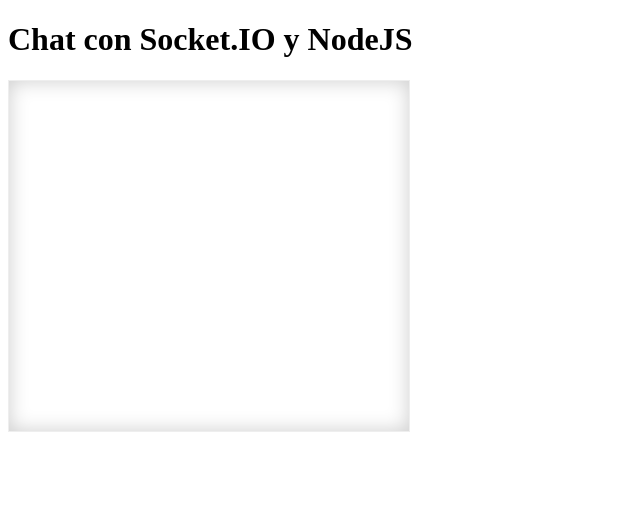
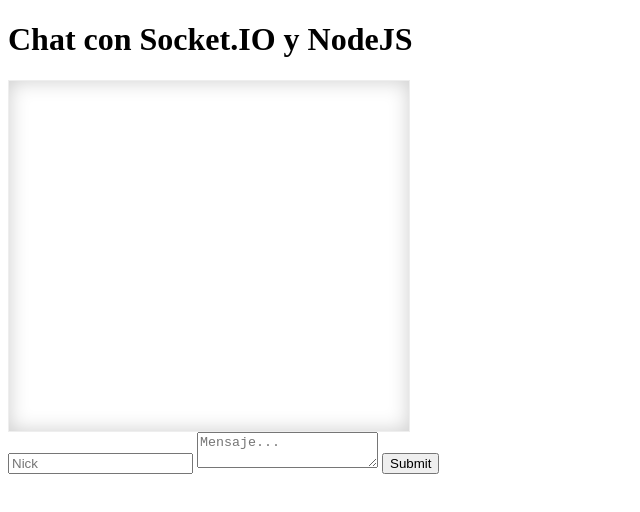
Before and after one commit to ferdef/nodejs_socketio, a website: page client/index.html in a window 1280 px wide. Shown: the whole page, without its empty margins (0-640 px from the left). Drawn offline with nearby package versions, Linux system fonts and the light colour scheme; no server answers.

Commit message:
added form for nick and message input

```diff
--- a/client/index.html
+++ b/client/index.html
@@ -28,5 +28,10 @@
     <body>
         <h1>Chat con Socket.IO y NodeJS</h1>
         <div id="messages"></div>
+        <form onsubmit="return addMessage(this);">
+            <input id="nickname" type="text" placeholder="Nick">
+            <textarea id="text" placeholder="Mensaje..."></textarea>
+            <input type="submit" value"Enviar"/>
+        </form>
     </body>
 </html>
```
